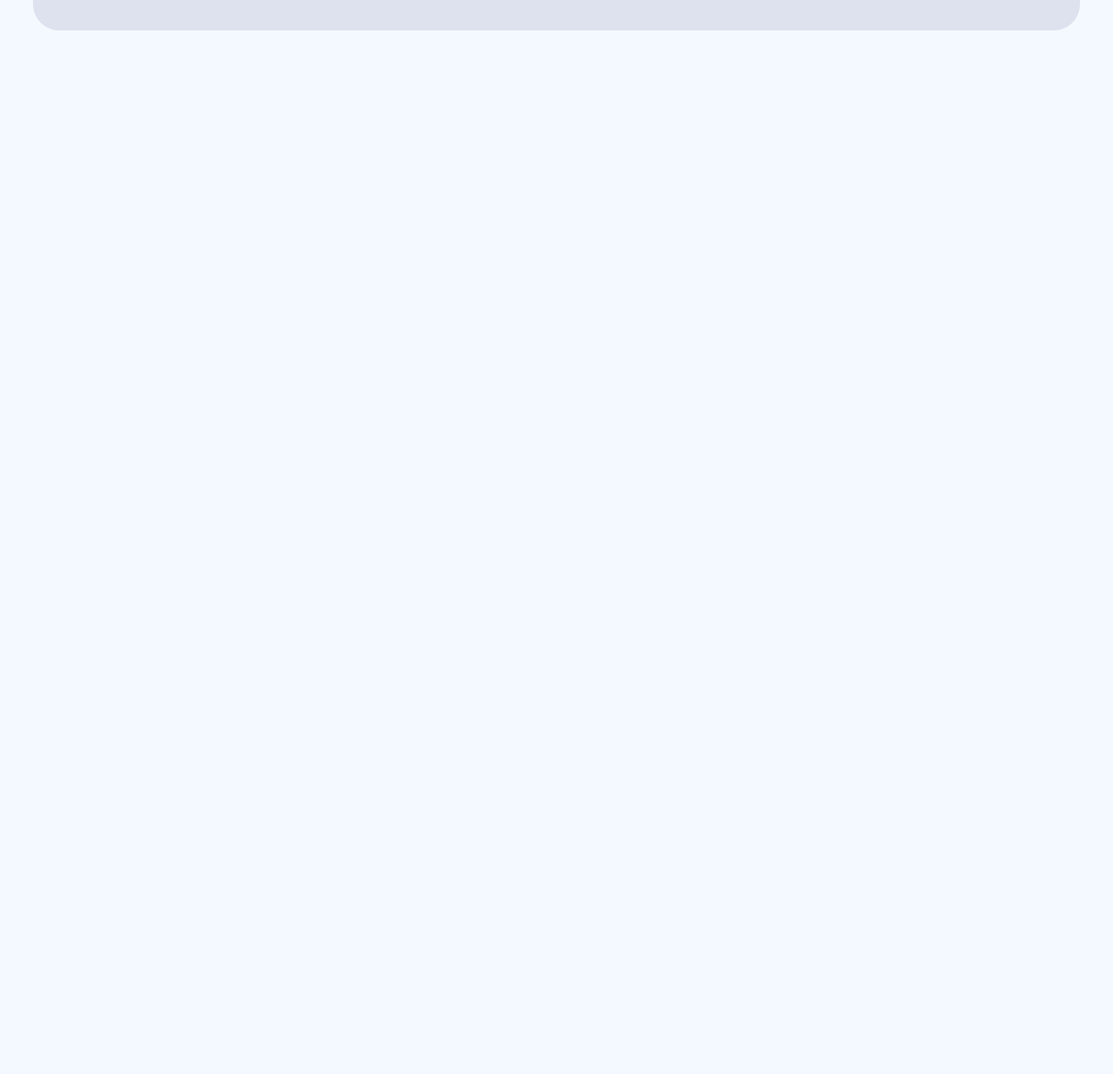
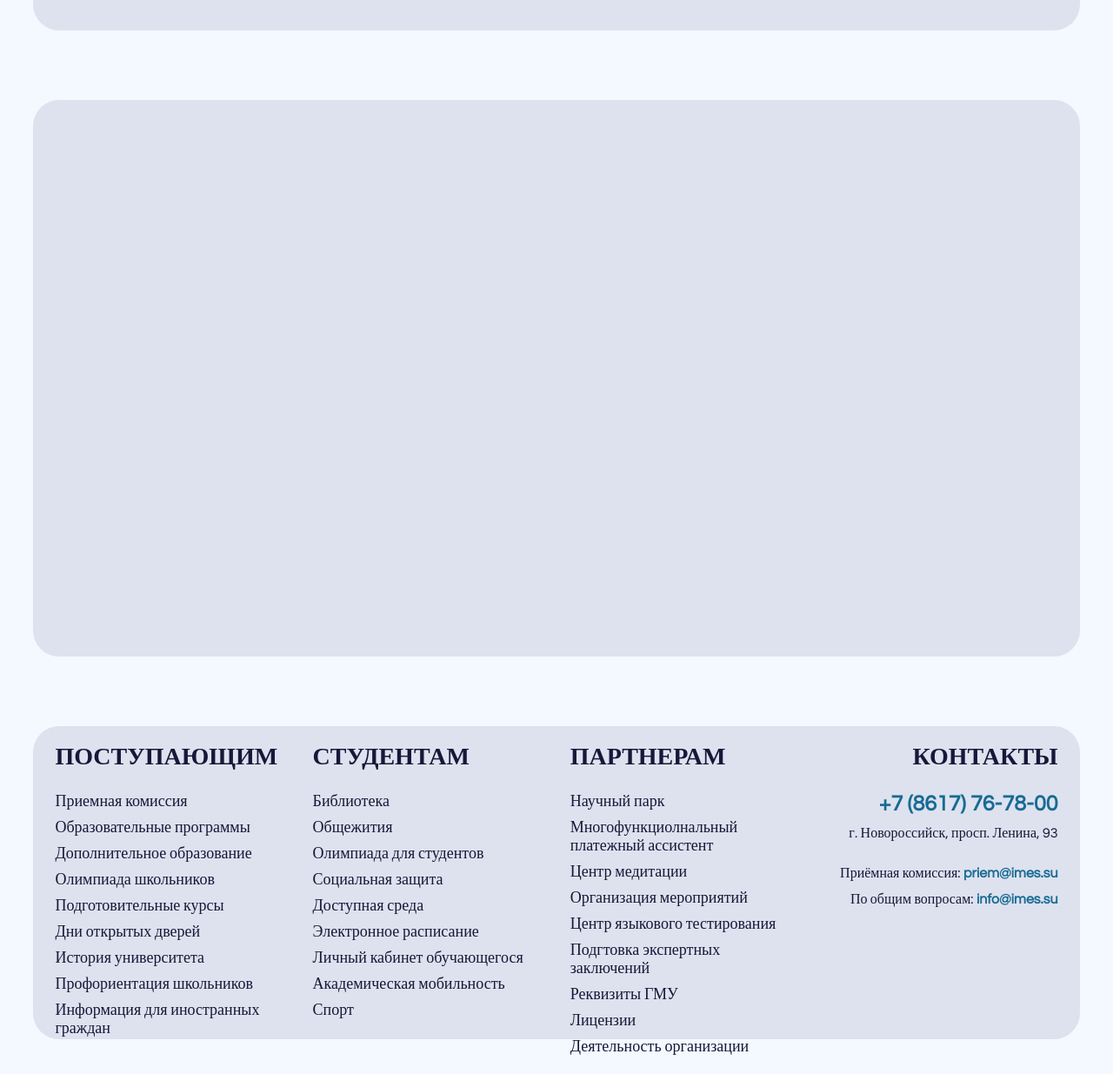
Before and after one commit to ValeriFila/University, a website built with Vite: page university/index.html in a window 1280 px wide. Shown: the part 1405-2640 px from the top of the page at 87% size. Before the commit the page ends 1520 px from the top, so only its background shows below. Built offline with nearby package versions, Linux system fonts and the light colour scheme; files whose address does not match are found by name.

Commit message:
create footer

```diff
--- a/university/index.html
+++ b/university/index.html
@@ -37,7 +37,7 @@
 
       <div class="news">
         <div class="title">
-          <p>новости</p>
+          <p>новости и события</p>
         </div>
 
         <div class="content">
@@ -51,11 +51,61 @@
 
       </div>
 
-      <div class="events"></div>
-
       <div class="education"></div>
 
-      <div class="footer"></div>
+      <div class="footer">
+        <div class="footer_card" id="to_applicants">
+          <h1>поступающим</h1>
+          <div class="footer_text">
+            <p>Приемная комиссия</p>
+            <p>Образовательные программы</p>
+            <p>Дополнительное образование</p>
+            <p>Олимпиада школьников</p>
+            <p>Подготовительные курсы</p>
+            <p>Дни открытых дверей</p>
+            <p>История университета</p>
+            <p>Профориентация школьников</p>
+            <p>Информация для иностранных граждан</p>
+          </div>
+        </div>
+        <div class="footer_card" id="to_students">
+          <h1>студентам</h1>
+          <div class="footer_text">
+            <p>Библиотека</p>
+            <p>Общежития</p>
+            <p>Олимпиада для студентов</p>
+            <p>Социальная защита</p>
+            <p>Доступная среда</p>
+            <p>Электронное расписание</p>
+            <p>Личный кабинет обучающегося</p>
+            <p>Академическая мобильность</p>
+            <p>Спорт</p>
+          </div>
+          <div class="footer_text"></div>
+        </div>
+        <div class="footer_card" id="to_partners">
+          <h1>партнерам</h1>
+          <div class="footer_text">
+            <p>Научный парк</p>
+            <p>Многофункциолнальный платежный ассистент</p>
+            <p>Центр медитации</p>
+            <p>Организация мероприятий</p>
+            <p>Центр языкового тестирования</p>
+            <p>Подгтовка экспертных заключений</p>
+            <p>Реквизиты ГМУ</p>
+            <p>Лицензии</p>
+            <p>Деятельность организации</p>
+          </div>
+        </div>
+        <div class="footer_card" id="contact_info">
+          <h1>Контакты</h1>
+          <p id="phone_number"><a href="tel:+78617767800">+7 (8617) 76-78-00</a></p>
+          <p>г. Новороссийск, просп. Ленина, 93 </p>
+          <br>
+          <p>Приёмная комиссия: <a href="mailto:priem@imes.su">priem@imes.su</a></p>
+          <p>По общим вопросам: <a href="mailto:info@imes.su">info@imes.su</a></p>
+        </div>
+      </div>
     </div>
     <script type="module" src="/main.js"></script>
   </body>
--- a/university/style.css
+++ b/university/style.css
@@ -140,7 +140,7 @@ div {
 }
 
 .gallery p{
-    font-size: 100px;
+    font-size: 90px;
     text-transform: uppercase;
 
     letter-spacing: -3px;
@@ -175,7 +175,7 @@ div {
 }
 
 .title p{
-    font-size: 40px;
+    font-size: 35px;
     font-weight: bold;
     text-transform: uppercase;
     margin-left: 70px;
@@ -209,7 +209,6 @@ div {
     background-color: rgba(255, 255, 255, 0.47);
     margin-left: 50px;
     margin-right: 50px;
-    flex-shrink: 0;
     border-radius: 20px;
 }
 
@@ -239,4 +238,81 @@ div {
     opacity: 80%;
 }
 
+/*Учебная программа и заявка на звонок*/
+.education{
+    width: 94%;
+    height: 80vh;
+    margin-bottom: 10vh;
+    background-color: rgba(221, 226, 238, 1);
+    border-radius: 30px;
+    flex-direction: column;
+}
+
 /*Нижнее меню*/
+
+.footer{
+    justify-content: space-between;
+    width: 94%;
+    height: 45vh;
+    margin-bottom: 5vh;
+    background-color: rgba(221, 226, 238, 1);
+    border-radius: 30px;
+}
+
+.footer_card {
+    width: 22%;
+    height: 100%;
+    flex-direction: column;
+}
+
+.footer_card h1 {
+    font-size: 28px;
+    font-weight: bold;
+    text-transform: uppercase;
+    margin-bottom: 25px;
+}
+
+.footer_text {
+    font-size: 18px;
+    word-wrap: break-word;
+    flex-wrap: wrap;
+    flex-direction: column;
+}
+
+.footer_text p {
+    margin: 0 0 9px;
+}
+
+#to_applicants{
+    margin-left: 25px;
+}
+
+#contact_info {
+    margin-right: 25px;
+    text-align: right;
+    align-items: flex-end;
+}
+
+#contact_info p {
+    margin: 0 0 12px;
+}
+
+#contact_info a {
+    text-decoration: none;
+    color: #186b94;
+    font-weight: bold;
+}
+
+#contact_info a:hover {
+    color: #5aa0c7;
+}
+
+#phone_number {
+    padding: 0;
+    margin-bottom: 5px;
+    font-size: 25px;
+    font-weight: bold;
+    border-style: none;
+    text-decoration: none;
+    cursor: pointer;
+}
```
